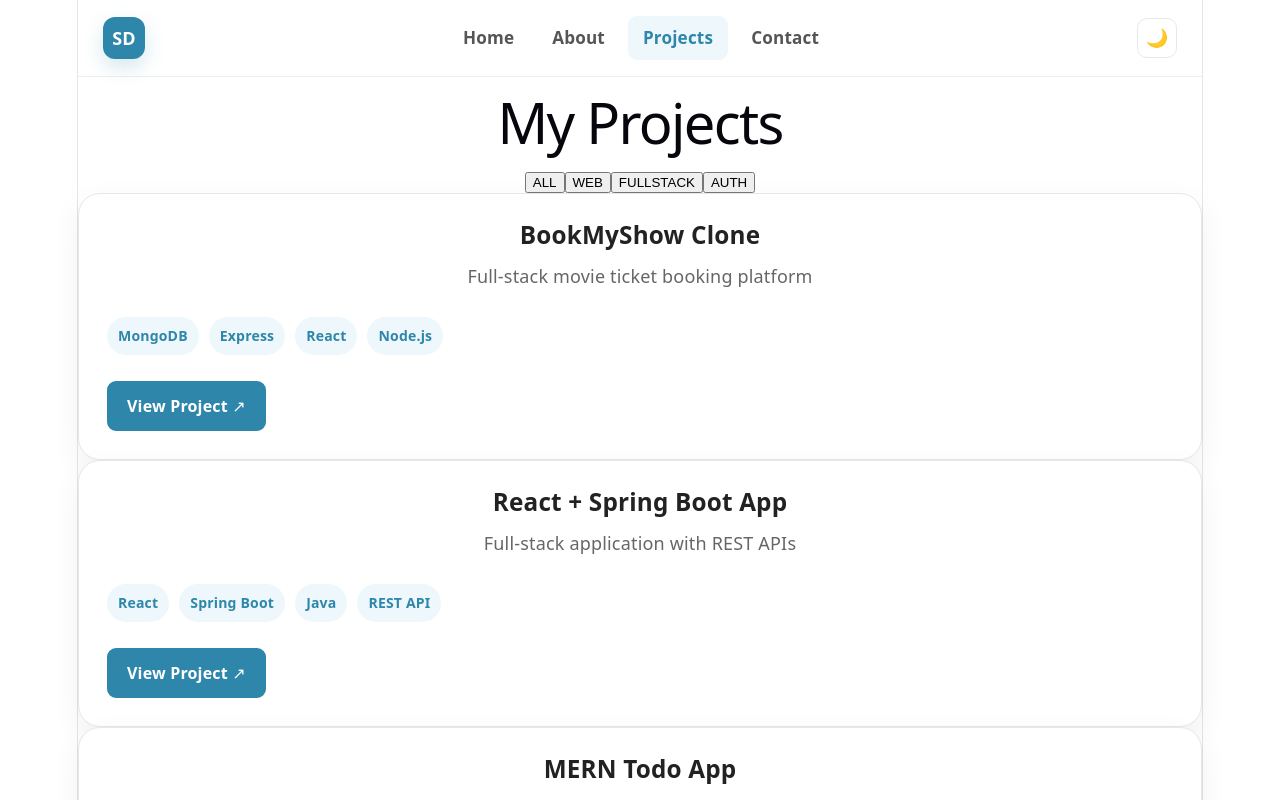
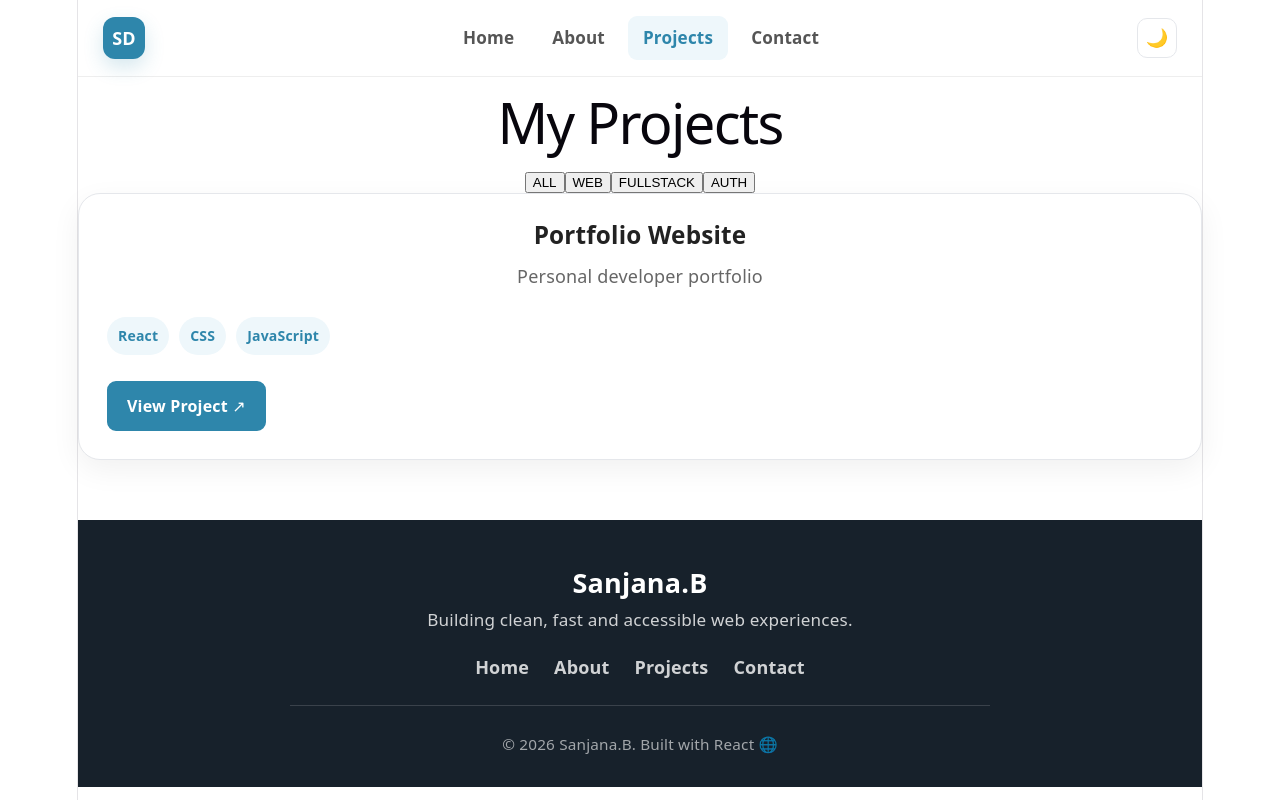
Before and after one commit to Sanjana-Deval/My-Portfolio, a React (Vite) app: page /projects in a window 1280 px wide. Shown: the top 800 px of the page. Built offline with nearby package versions, Linux system fonts and the light colour scheme.

Commit message:
project commit

```diff
--- a/src/data/projects.js
+++ b/src/data/projects.js
@@ -1,42 +1,7 @@
 export const categories = ['all', 'web', 'fullstack', 'auth'];
 
 export const projectsData = [
-  {
-    id: 1,
-    title: 'BookMyShow Clone',
-    description: 'Full-stack movie ticket booking platform',
-    longDesc:
-      'A MERN stack clone of BookMyShow with movie listings, seat selection, booking history, and user authentication.',
-    tech: ['MongoDB', 'Express', 'React', 'Node.js'],
-    category: 'fullstack',
-    featured: true,
-    liveUrl: '#',
-    githubUrl: '#'
-  },
-  {
-    id: 2,
-    title: 'React + Spring Boot App',
-    description: 'Full-stack application with REST APIs',
-    longDesc:
-      'A responsive web app built with React frontend and Spring Boot backend, featuring RESTful APIs, CRUD operations, and secure authentication.',
-    tech: ['React', 'Spring Boot', 'Java', 'REST API'],
-    category: 'fullstack',
-    featured: true,
-    liveUrl: '#',
-    githubUrl: '#'
-  },
-  {
-    id: 3,
-    title: 'MERN Todo App',
-    description: 'Task manager with JWT auth',
-    longDesc:
-      'A full-featured todo application with user registration, login, and task management using MongoDB, Express, React, and Node.js.',
-    tech: ['MongoDB', 'Express', 'React', 'Node.js'],
-    category: 'auth',
-    featured: false,
-    liveUrl: '#',
-    githubUrl: '#'
-  },
+
   {
     id: 4,
     title: 'Portfolio Website',
@@ -49,16 +14,5 @@ export const projectsData = [
     liveUrl: '#',
     githubUrl: 'https://github.com/Sanjana-Deval/My-Portfolio.git'
   },
-  {
-    id: 5,
-    title: 'Habit Tracker',
-    description: 'Daily habit tracking app',
-    longDesc:
-      'A MERN-based habit tracker allowing users to create habits, track daily progress, and visualize streaks over time.',
-    tech: ['MongoDB', 'Express', 'React', 'Node.js'],
-    category: 'web',
-    featured: false,
-    liveUrl: '#',
-    githubUrl: '#'
-  }
+
 ];
```
